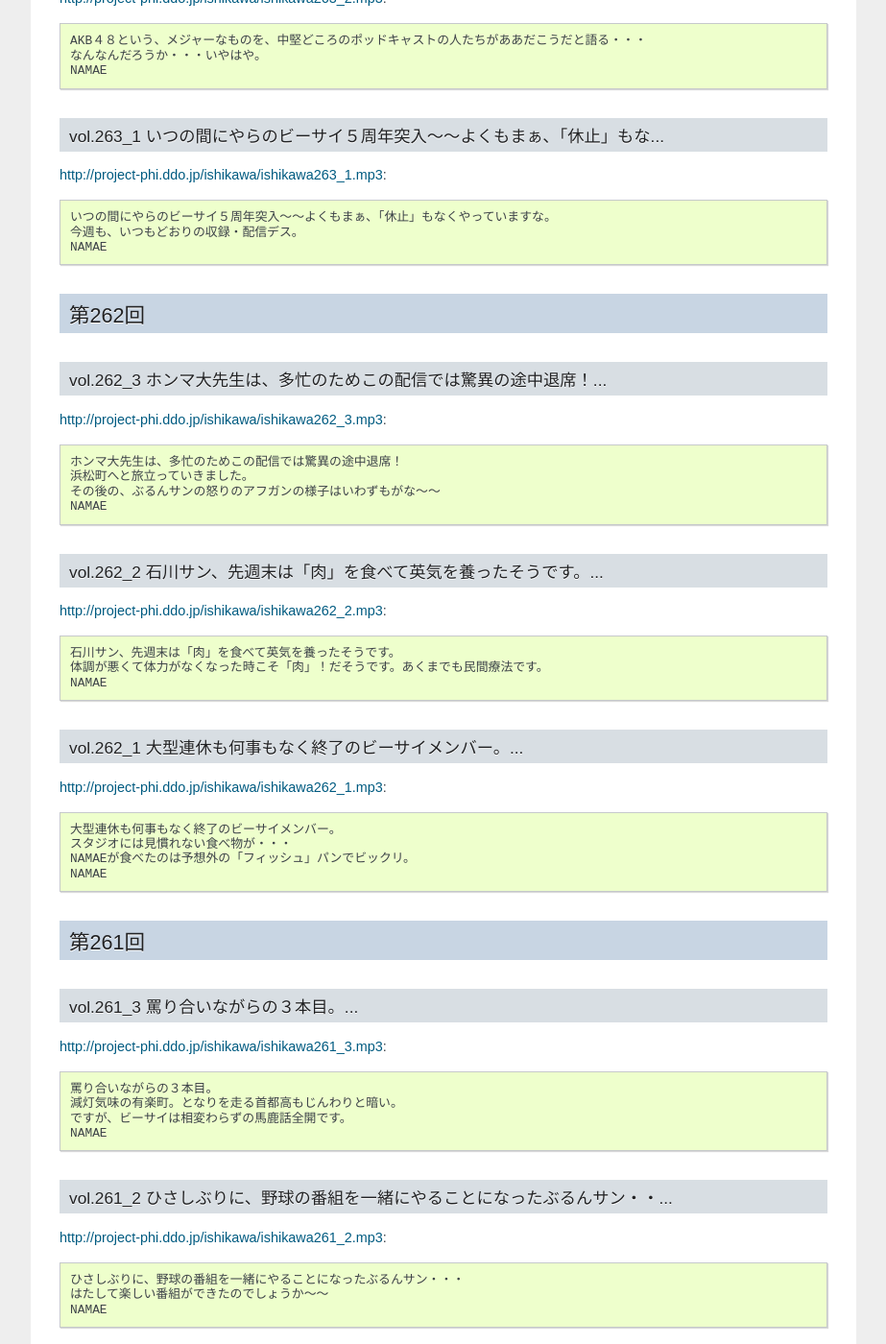
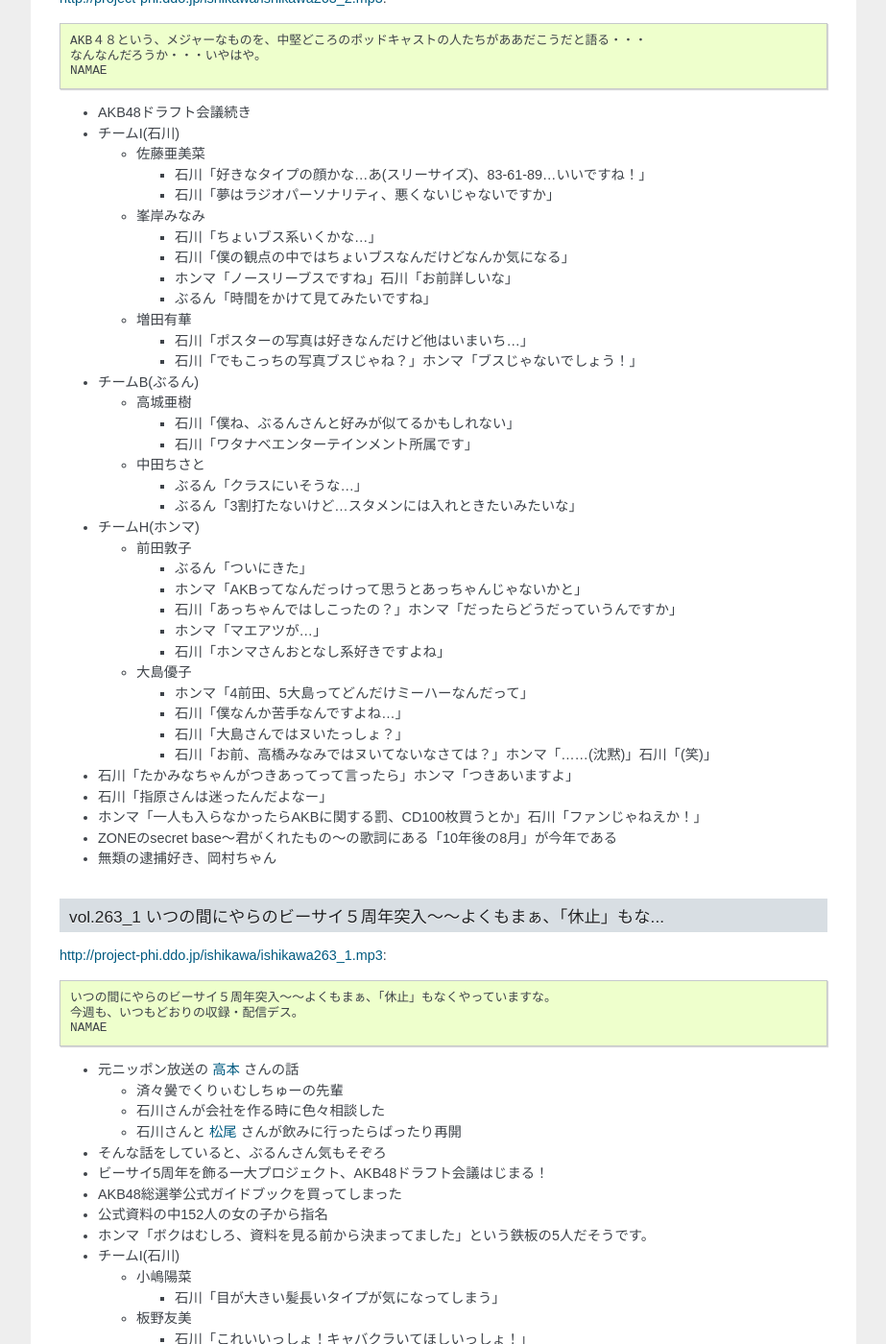
Before and after one commit to gosyujin/be-side, a Sphinx documentation site: the page built from source/2011.rst, in a window 1280 px wide and 1400 px high, scrolled down 21636 px. Shown: the whole window at 96% size, without its empty margins (198-1121 px from the left). Built offline with Sphinx 7.4.7, drawn with Linux system fonts in a browser that asks for light colours; some of the changed text lies outside the part shown.

Commit message:
Update source

```diff
--- a/source/2011.rst
+++ b/source/2011.rst
@@ -1066,6 +1066,61 @@
    なんなんだろうか・・・いやはや。
    NAMAE
 
+* AKB48ドラフト会議続き
+* チームI(石川)
+
+  * 佐藤亜美菜
+
+    * 石川「好きなタイプの顔かな…あ(スリーサイズ)、83-61-89…いいですね！」
+    * 石川「夢はラジオパーソナリティ、悪くないじゃないですか」
+
+  * 峯岸みなみ
+
+    * 石川「ちょいブス系いくかな…」
+    * 石川「僕の観点の中ではちょいブスなんだけどなんか気になる」
+    * ホンマ「ノースリーブスですね」石川「お前詳しいな」
+    * ぶるん「時間をかけて見てみたいですね」
+
+  * 増田有華
+
+    * 石川「ポスターの写真は好きなんだけど他はいまいち…」
+    * 石川「でもこっちの写真ブスじゃね？」ホンマ「ブスじゃないでしょう！」
+
+* チームB(ぶるん)
+
+  * 高城亜樹
+
+    * 石川「僕ね、ぶるんさんと好みが似てるかもしれない」
+    * 石川「ワタナベエンターテインメント所属です」
+
+  * 中田ちさと
+
+    * ぶるん「クラスにいそうな…」
+    * ぶるん「3割打たないけど…スタメンには入れときたいみたいな」
+
+* チームH(ホンマ)
+
+  * 前田敦子
+
+    * ぶるん「ついにきた」
+    * ホンマ「AKBってなんだっけって思うとあっちゃんじゃないかと」
+    * 石川「あっちゃんではしこったの？」ホンマ「だったらどうだっていうんですか」
+    * ホンマ「マエアツが…」
+    * 石川「ホンマさんおとなし系好きですよね」
+
+  * 大島優子
+
+    * ホンマ「4前田、5大島ってどんだけミーハーなんだって」
+    * 石川「僕なんか苦手なんですよね…」
+    * 石川「大島さんではヌいたっしょ？」
+    * 石川「お前、高橋みなみではヌいてないなさては？」ホンマ「……(沈黙)」石川「(笑)」
+
+* 石川「たかみなちゃんがつきあってって言ったら」ホンマ「つきあいますよ」
+* 石川「指原さんは迷ったんだよなー」
+* ホンマ「一人も入らなかったらAKBに関する罰、CD100枚買うとか」石川「ファンじゃねえか！」
+* ZONEのsecret base～君がくれたもの～の歌詞にある「10年後の8月」が今年である
+* 無類の逮捕好き、岡村ちゃん
+
 vol.263_1 いつの間にやらのビーサイ５周年突入～～よくもまぁ、「休止」もな...
 ---------------------------------------------------------------------------
 
@@ -1074,6 +1129,61 @@
    いつの間にやらのビーサイ５周年突入～～よくもまぁ、「休止」もなくやっていますな。
    今週も、いつもどおりの収録・配信デス。
    NAMAE
+
+* 元ニッポン放送の :term:`高本` さんの話
+
+  * 済々黌でくりぃむしちゅーの先輩
+  * 石川さんが会社を作る時に色々相談した
+  * 石川さんと :term:`松尾` さんが飲みに行ったらばったり再開
+
+* そんな話をしていると、ぶるんさん気もそぞろ
+* ビーサイ5周年を飾る一大プロジェクト、AKB48ドラフト会議はじまる！
+* AKB48総選挙公式ガイドブックを買ってしまった
+* 公式資料の中152人の女の子から指名
+* ホンマ「ボクはむしろ、資料を見る前から決まってました」という鉄板の5人だそうです。
+* チームI(石川)
+
+  * 小嶋陽菜
+
+    * 石川「目が大きい髪長いタイプが気になってしまう」
+
+  * 板野友美
+
+    * 石川「これいいっしょ！キャバクラいてほしいっしょ！」
+
+* チームB(ぶるん)
+
+  * 篠田麻里子
+
+    * 石川「あーーーーーーなるほど！！」
+    * ぶるん「25で結構しっかりしてる」石川「結婚前提で！？」
+    * 石川「篠田さん取られたの意外と痛いかもなー」
+
+  * 小野晴香
+
+    * ぶるん「選挙写真の写りがバイクのメットに革ジャン」
+
+  * 倉持明日香
+
+    * ぶるん「倉持投手の…」
+
+* チームH(ホンマ)
+
+  * 高橋みなみ
+
+    * 石川「ええぇっ！？お前ゆきりんは！？」
+    * ホンマ「やっぱりチームをまとめるにはリーダーシップが必要」
+    * ホンマ「精神的支柱なんス、ここで一位になるべきなんです」
+
+  * 柏木由紀
+
+    * 石川「ついにゆきりんここで！」
+    * ホンマ「契約金…紙渡して書いてもらう」
+
+  * 松井玲奈
+
+    * 石川「生江から『あぁ〜』って声が」
+    * ホンマ「何か見てたらしゃべりうまくて、グラビア見てたらめちゃくちゃかわいいってことを知り合いの作家に言ったら『お前も気づいた？』」
 
 第262回
 ========
--- a/source/2015.rst
+++ b/source/2015.rst
@@ -48,7 +48,7 @@
 
   * くりぃむしちゅーさんの結婚コメント、パッケージで提供されていて名前を変えるだけ
   * おめでとーございますーから始まり、新婦がマリッジブルーだ、抱いてくれ、で、ヤッちゃいましたけどねと、今度は新郎もマリッジブルーだ、抱いてくれ、ありがとうございました
-  * :term:`松尾さん` 、先週から帯状疱疹で入院してた
+  * :term:`松尾` さん、先週から帯状疱疹で入院してた
   * 点滴の針さしたまま現地入り
   * くりぃむしちゅーポッドキャスト、未だに聞かれてる
   * 新規のリスナーに「あのエピソード」の話されても覚えてない
--- a/source/glossary.rst
+++ b/source/glossary.rst
@@ -217,8 +217,8 @@
      10周年記念ライブで芸名を :term:`さかいかな` に改名した
 
    高本
-     高本盛也。石川さんいわく済々黌バカ。
-     済々黌野球部OBで済々黌が甲子園に出場したら仕事を休んで応援に行く
+     高本盛也。元ニッポン放送。石川さんいわく済々黌バカ。
+     済々黌野球部OBでくりぃむしちゅーの先輩。済々黌が甲子園に出場したら仕事を休んで応援に行く
 
    増田みのり
      ニッポン放送。アナウンサー。石川さんとは放送サッカーズでパーソナリティとアシスタント。
```
Also changed, not shown: source/surefire_hit_talk.rst (+11 -1 lines).
